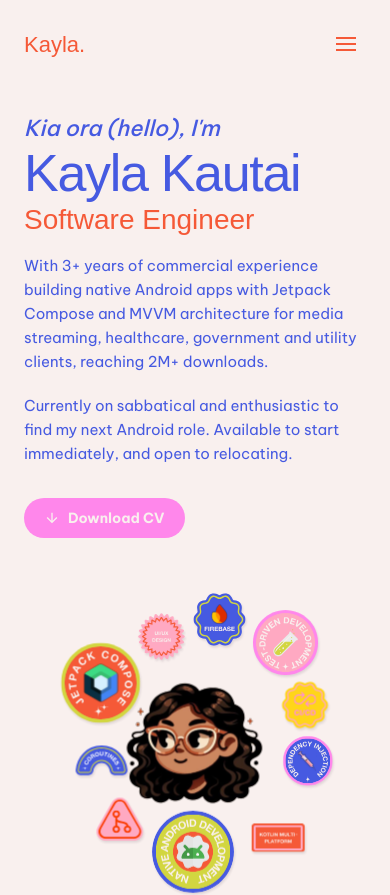
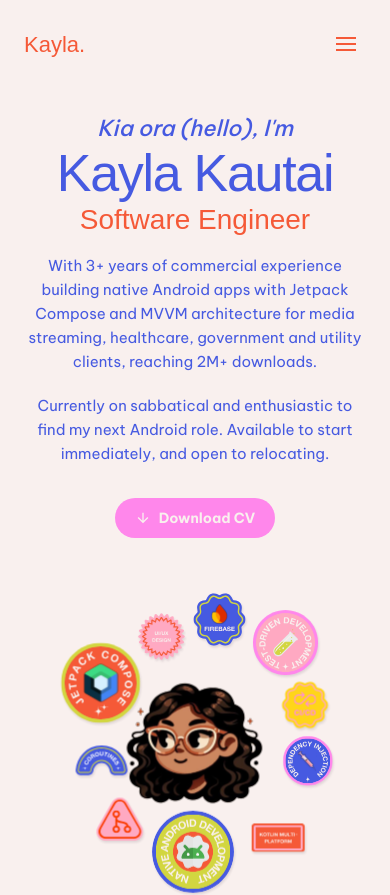
Before and after one commit to kkau201/portfolio, a Next.js app: page / in a window 390 px wide. Shown: the top 895 px of the page. Built offline with nearby package versions, Linux system fonts and the light colour scheme; a web font is replaced by a local one.

Commit message:
Centre align hero left column content for smaller screens

```diff
--- a/src/components/sections/Hero.tsx
+++ b/src/components/sections/Hero.tsx
@@ -16,7 +16,7 @@
         aria-labelledby="hero-heading"
         className="page-wrap relative grid items-center gap-10 overflow-visible pb-20 pt-6 sm:pb-20 sm:pt-8 md:grid-cols-[1.05fr_0.95fr] md:gap-6 md:pb-24 md:pt-10 lg:pb-28 lg:pt-12"
       >
-        <div className="text-left">
+        <div className="flex flex-col items-center text-center md:items-start md:text-left">
           <p className="text-[22px] font-medium italic text-blueberry">{hero.greeting}</p>
           <h1
             id="hero-heading"
```
